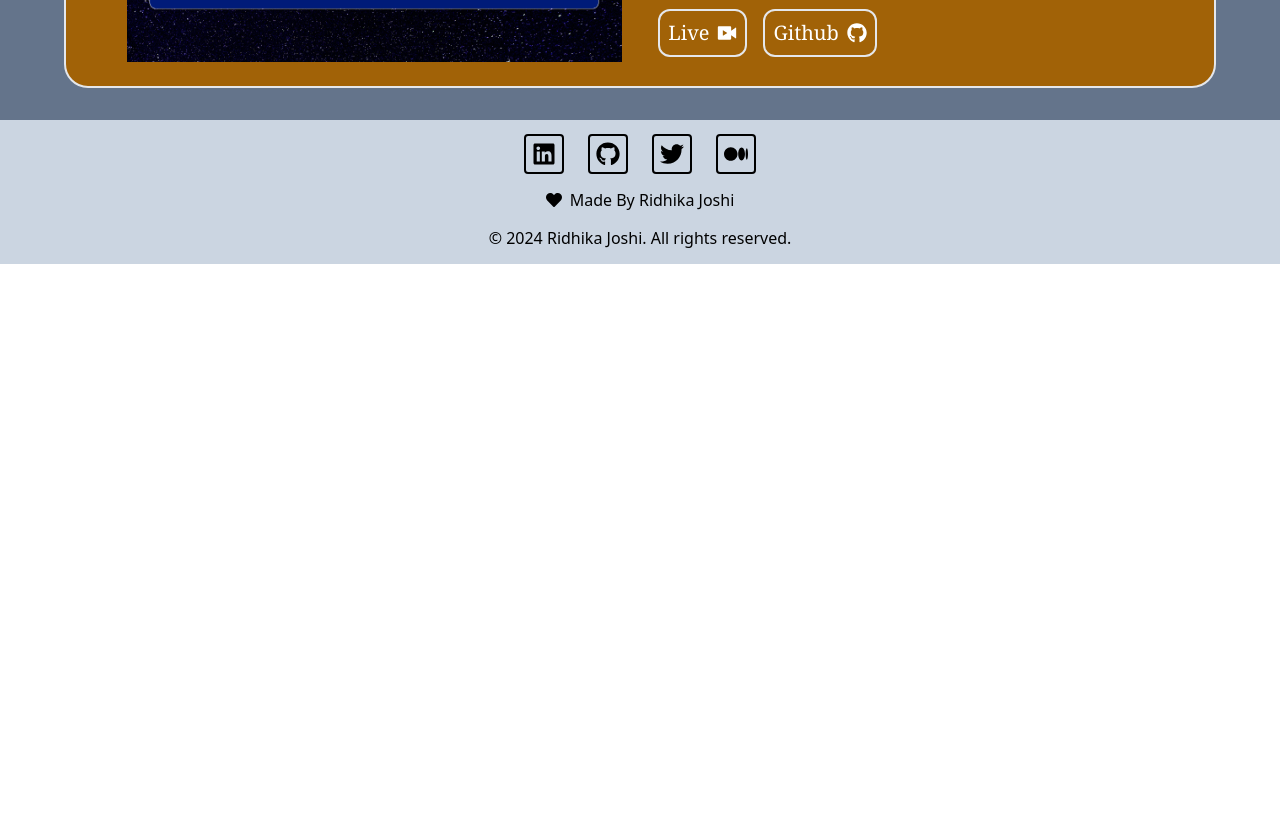
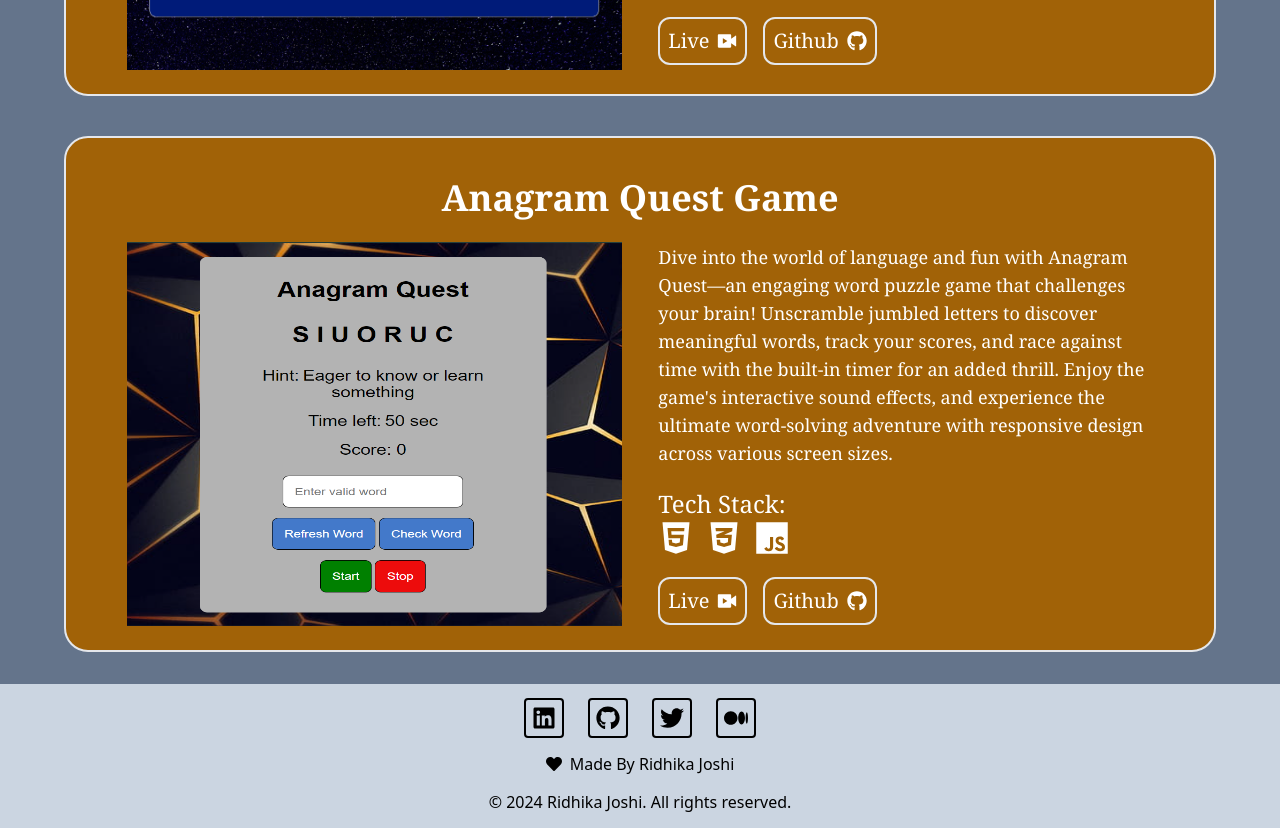
Before and after one commit to RidhikaJoshi/New_Portfolio, a React app: page /projects in a window 1280 px wide. Shown: the part 1160-1988 px from the top of the page. Before the commit the page ends 1424 px from the top, so only its background shows below. Built offline with nearby package versions, Linux system fonts and the light colour scheme; the HTML template or start-up script is replaced by a standard one.

Commit message:
Add Anagram Quest Game image and component

```diff
--- a/src/Components/Project.jsx
+++ b/src/Components/Project.jsx
@@ -2,6 +2,7 @@ import React from 'react'
 import ProjectCard from './ProjectCard'
 import quickexchange from '../assets/quickexchange.png'
 import passwordgenerator from '../assets/passwordgenerator.png'
+import anagram from '../assets/anagram.png'
 import { FaHtml5,FaCss3Alt ,FaReact} from "react-icons/fa";
 import { IoLogoJavascript } from "react-icons/io5";
 import { SiTailwindcss } from "react-icons/si";
@@ -13,15 +14,17 @@ function Project() {
       <p className='md:text-4xl font-bold mt-8 text-2xl'>My Recent Projects</p>
       <p>Here are a few projects I've worked on recently.</p>
       <br/>
-      <div className='md:w-[90%] w-[90%] min-h-[25rem] flex flex-wrap md:flex-row items-center justify-between flex-col m-2 gap-2'>
+      <div className='md:w-[90%] w-[90%] min-h-[25rem] flex flex-wrap md:flex-row items-center justify-between flex-col m-2 gap-4'>
 
         <ProjectCard name="Password Generator" photo={passwordgenerator} description="Empower your online security with our Simple Password Generator application. Craft strong and customizable passwords effortlessly, adjusting length and including uppercase, lowercase, numbers, and special characters. With a user-friendly design, generating and copying secure passwords is just a click away. Stay protected with style." github="https://github.com/RidhikaJoshi/Password_Generator"  live="https://ridhikajoshi-password-generator.netlify.app/" icons={[<FaReact key='react' />,<SiTailwindcss key='tailwindcss' />]} />
 
 
         <ProjectCard name="QuickExchange" photo={quickexchange} description="Created a user-friendly currency converter web app that integrates real-time exchange rates through a third-party API. Users can effortlessly input values and choose both source and target currencies for conversion. The app boasts a responsive design, ensuring a seamless experience on different devices, making currency conversion simple and accessible."
         github="https://github.com/RidhikaJoshi/QuickExchange"  live="https://ridhikajoshi-quickexchange.netlify.app/" icons={[<FaHtml5 key='html5' />, <FaCss3Alt key='css3' />,<IoLogoJavascript key='javascript' />]}/>
-        {/* <ProjectCard />
-        <ProjectCard /> */}
+
+
+
+        <ProjectCard name="Anagram Quest Game" photo={anagram} description="Dive into the world of language and fun with Anagram Quest—an engaging word puzzle game that challenges your brain! Unscramble jumbled letters to discover meaningful words, track your scores, and race against time with the built-in timer for an added thrill. Enjoy the game's interactive sound effects, and experience the ultimate word-solving adventure with responsive design across various screen sizes." github="https://github.com/RidhikaJoshi/Anagram_Quest"  live="https://anagram-quest.netlify.app/" icons={[<FaHtml5 key='html5' />, <FaCss3Alt key='css3' />,<IoLogoJavascript key='javascript' />]} />
 
 
       </div>
```
Also changed, not shown: src/assets/anagram.png (added).
